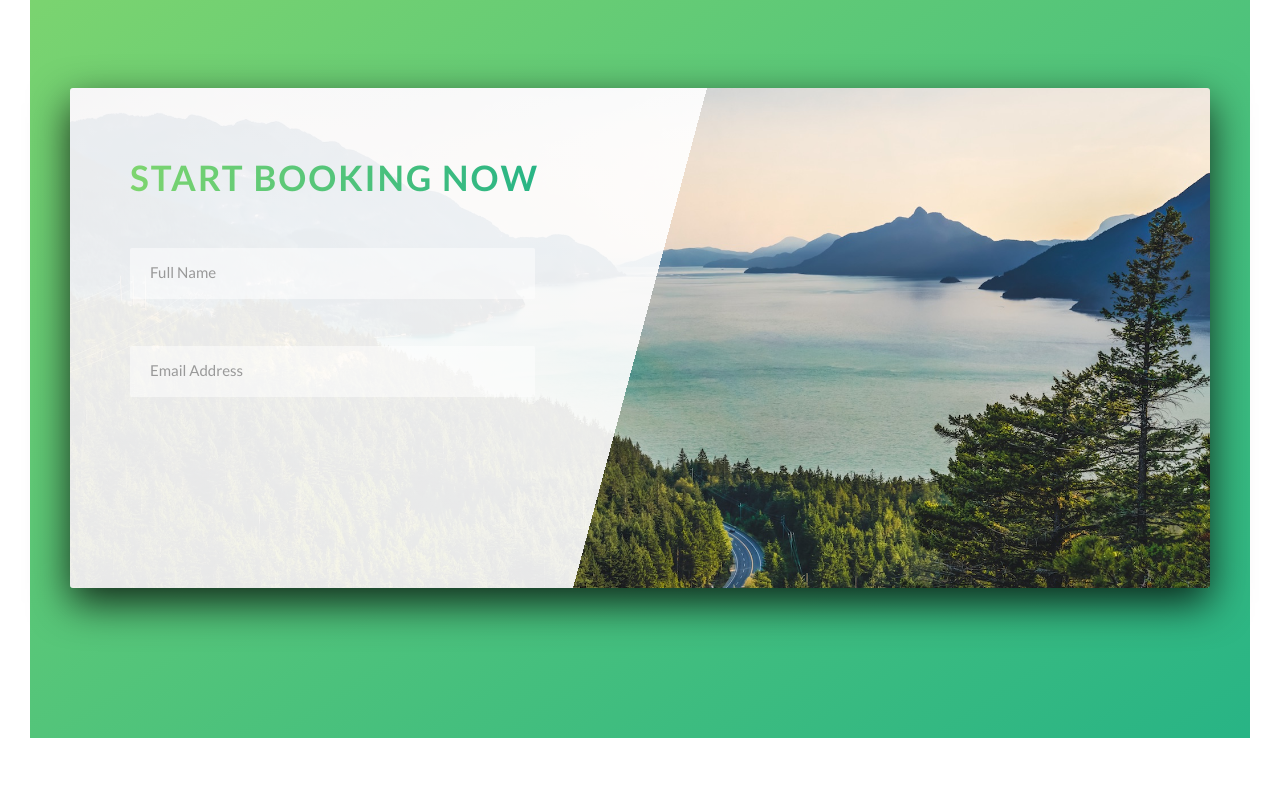
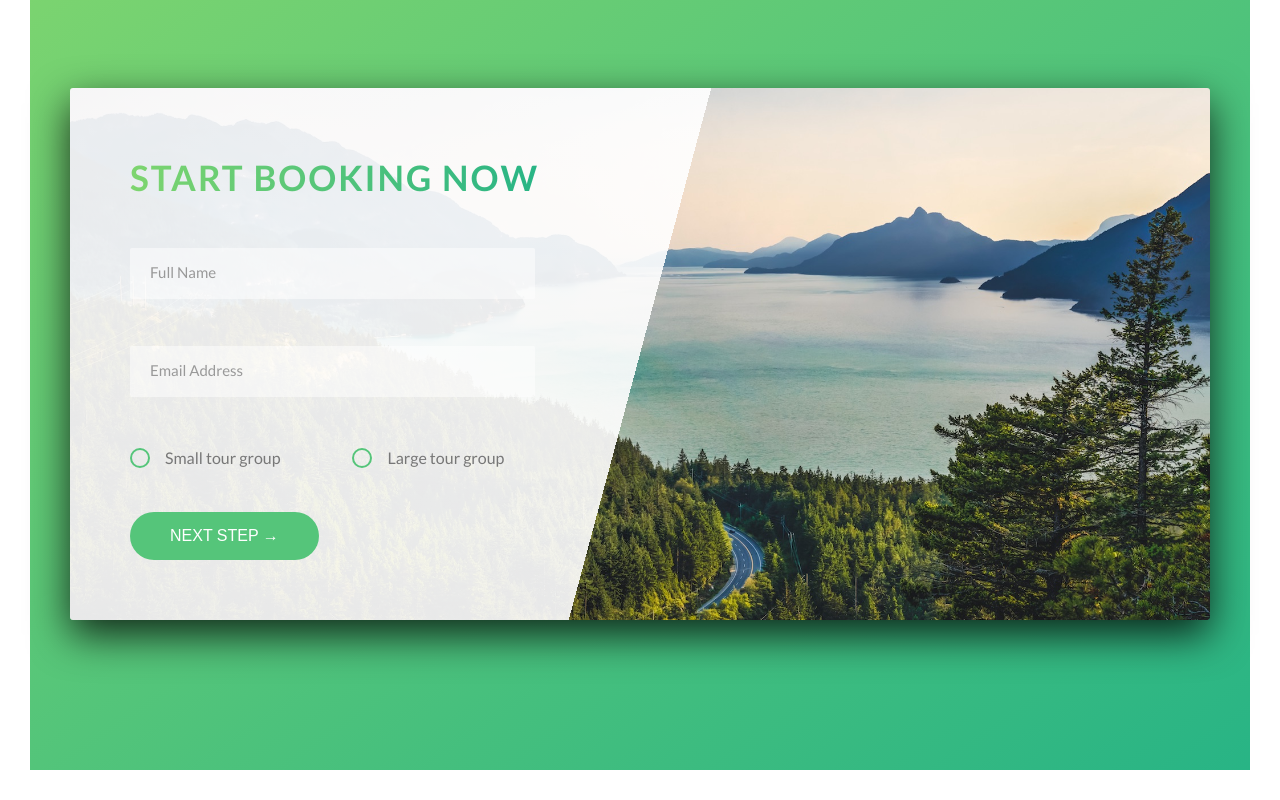
Before and after one commit to dhanushp/natours, a website: page index.html in a window 1280 px wide. Shown: the part 4521-5321 px from the top of the page. Before the commit the page ends 5289 px from the top, so only its background shows below. Drawn offline with Linux system fonts and the light colour scheme; files that its build step writes are made by us from their sources.

Commit message:
Updated booking section

```diff
--- a/index.html
+++ b/index.html
@@ -272,6 +272,28 @@
                                     <input type="email" class="form__input" placeholder="Email Address" id="email" required>
                                     <label for="email" class="form__label">Email Address</label>
                                 </div>
+
+                                <div class="form__group u-margin-bottom-medium">
+                                    <div class="form__radio-group">
+                                        <input type="radio" class="form__radio-input" id="small" name="size">
+                                        <label for="small" class="form__radio-label">
+                                            <span class="form__radio-button"></span>
+                                            Small tour group
+                                        </label>
+                                    </div>
+
+                                    <div class="form__radio-group">
+                                        <input type="radio" class="form__radio-input" id="large" name="size">
+                                        <label for="large" class="form__radio-label">
+                                            <span class="form__radio-button"></span>
+                                            Large tour group
+                                        </label>
+                                    </div>
+                                </div>
+
+                                <div class="form__group">
+                                    <button class="btn btn--green">Next step &rarr;</button>
+                                </div>
                             </form>
                         </div>
                     </div>
--- a/sass/base/_utilities.scss
+++ b/sass/base/_utilities.scss
@@ -1,9 +1,9 @@
 .u-center-text {
-    text-align: center;
+    text-align: center !important;
 }
 
-.u-margin-bottom-small { margin-bottom: 1.5rem; }
-.u-margin-bottom-medium { margin-bottom: 4rem; }
-.u-margin-bottom-big { margin-bottom: 8rem; }
-.u-margin-top-huge { margin-top: 10em; }
-.u-margin-top-big { margin-top: 8rem; }
+.u-margin-bottom-small { margin-bottom: 1.5rem !important; }
+.u-margin-bottom-medium { margin-bottom: 4rem !important; }
+.u-margin-bottom-big { margin-bottom: 8rem !important; }
+.u-margin-top-huge { margin-top: 10em !important; }
+.u-margin-top-big { margin-top: 8rem !important; }
--- a/sass/components/_button.scss
+++ b/sass/components/_button.scss
@@ -1,4 +1,5 @@
 .btn {
+    &,
     &:link,
     &:visited {
         text-transform: uppercase;
@@ -9,6 +10,10 @@
         transition: all 0.2s;
         position: relative;
         font-size: $default-font-size;
+
+        //Change for the <button> element
+        border: none;
+        cursor: pointer;
     }
 
     &:hover {
@@ -21,9 +26,11 @@
         }
     }
 
-    &:active {
+    &:active,
+    &:focus {
         transform: translateY(-0.1rem);
         box-shadow: 0 .5rem 1rem rgba($color-black, .2);
+        outline: none;
     }
 
     &--white {
--- a/sass/components/_form.scss
+++ b/sass/components/_form.scss
@@ -14,6 +14,7 @@
         border-bottom: 3px solid transparent;
         width: 90%;
         display: block;
+        transition: all .3s;
 
         &:focus {
             outline: none;
@@ -44,4 +45,50 @@
         visibility: hidden;
         transform: translateY(-3rem);
     }
+
+    &__radio-input {
+        display: none;
+    }
+
+    &__radio-group {
+        width: 49%;
+        display: inline-block;
+    }
+
+    &__radio-label {
+        font-size: $default-font-size;
+        cursor: pointer;
+        position: relative;
+        padding-left: 3.5rem;
+    }
+
+    &__radio-button {
+        height: 2rem;
+        width: 2rem;
+        border: 2px solid $color-primary;
+        border-radius: 50%;
+        display: inline-block;
+        position: absolute;
+        left: 0;
+        top: 0rem;
+
+        &::after {
+            content: "";
+            display: block;
+            height: 1rem;
+            width:  1rem;
+            border-radius: 50%;
+            position: absolute;
+            top: 50%;
+            left: 50%;
+            transform: translate(-50%, -50%);
+            background-color: $color-primary;
+            opacity: 0;
+            transition: opacity .2s;
+        }
+    }
+
+    &__radio-input:checked ~ &__radio-label &__radio-button::after {
+        opacity: 1;
+    }
 }
--- a/sass/pages/_home.scss
+++ b/sass/pages/_home.scss
@@ -47,9 +47,6 @@
     border-radius: 3px;
     box-shadow: 0 1.5rem 4rem rgba($color-black, 0.8);
 
-
-    height: 50rem;
-
     &__form {
         width: 50%;
         padding: 6rem;
```
Also changed, not shown: css/style.css.
